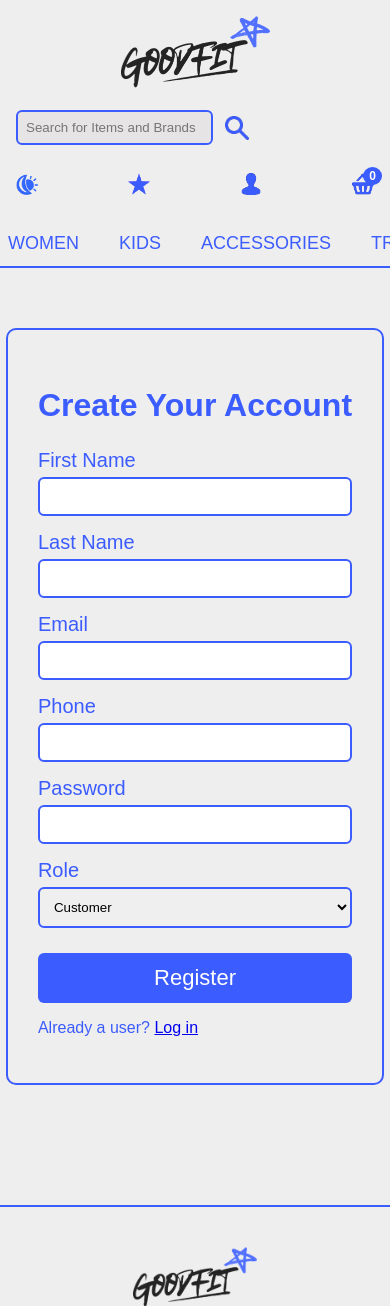
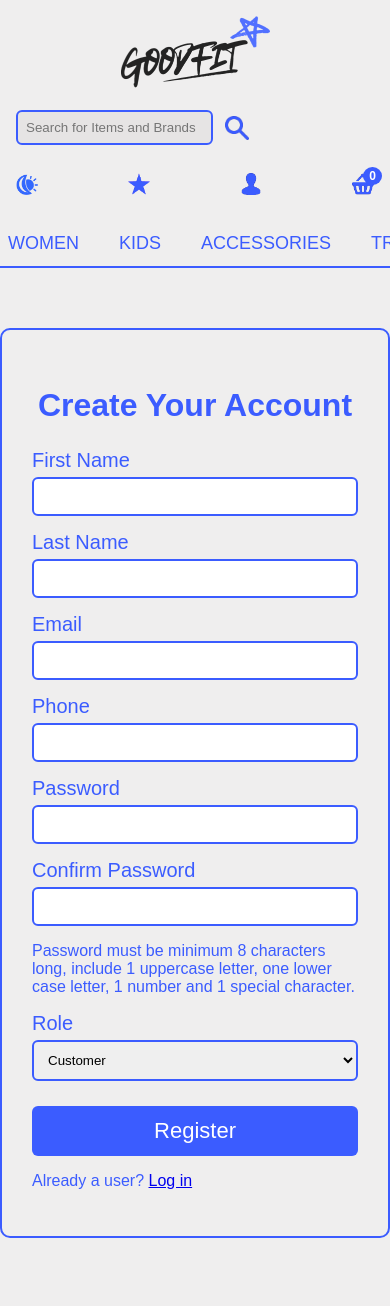
Before and after one commit to KA45JAZ/Team-66, a PHP site: page /register.php in a window 390 px wide. Shown: the top 1306 px of the page. Run offline with PHP 8.4, Linux system fonts and the light colour scheme.

Commit message:
Added another field to confirm password, Also added password strength requirements and numerical limit to the phone number. lines 24, 29-34

```diff
--- a/register.php
+++ b/register.php
@@ -21,11 +21,17 @@
         <input type="email" name="email" required>
 
         <label>Phone</label>
-        <input type="text" name="phone">
+        <input type="text" name="phone" pattern="[0-9]{0,11}" maxlength="11">
 
         <label>Password</label>
         <input type="password" name="password" required>
 
+        <label>Confirm Password</label>
+        <input type="password" name="confirm_password" required>
+        <p class="password-rules">
+            Password must be minimum 8 characters long, include 1 uppercase letter,
+            one lower case letter, 1 number and 1 special character.
+        </p>
         <label>Role</label>
         <select name="role">
             <option value="customer">Customer</option>
```
